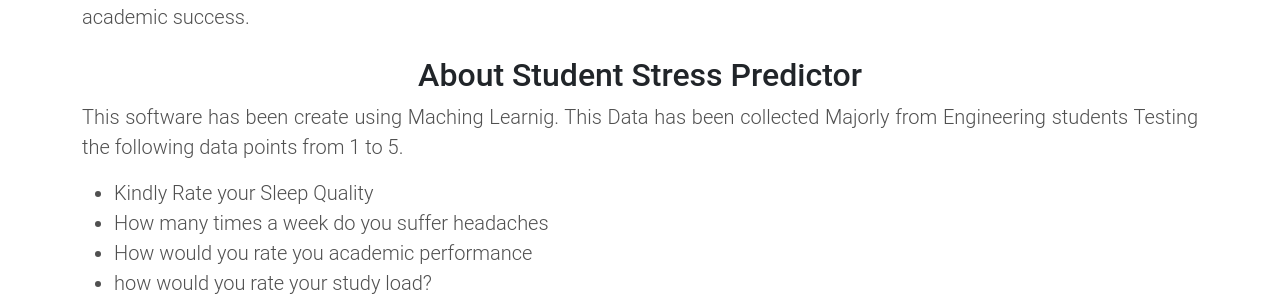
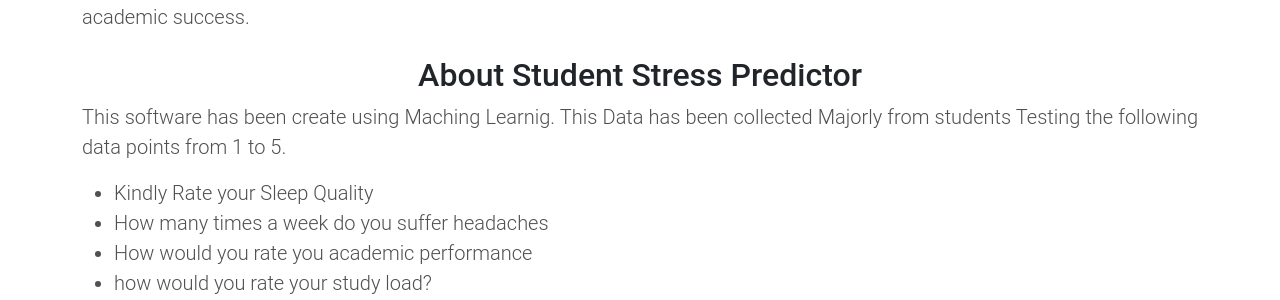
Before and after one commit to VimukthiC/student-stress-predictor, a Flask app: page / in a window 1280 px wide. Shown: the part 900-1200 px from the top of the page. Run offline with Flask 3, Linux system fonts and the light colour scheme; parts of the project's set-up code (start-up, migrations or seed data) failed here and were passed over; some libraries are stand-ins or nearby versions.

Commit message:
Modified

```diff
--- a/templates/home.html
+++ b/templates/home.html
@@ -43,7 +43,7 @@
         <h2 class="text-center mt-4 mb-2" id="AboutSSP">About Student Stress Predictor</h2>
 
         <p class="lead about">
-          This software has been create using Maching Learnig. This Data has been collected Majorly from Engineering students Testing the following data points from 1 to 5.
+          This software has been create using Maching Learnig. This Data has been collected Majorly from students Testing the following data points from 1 to 5.
           <ul class="lead">
             <li>Kindly Rate your Sleep Quality</li>
             <li>How many times a week do you suffer headaches</li>
```
